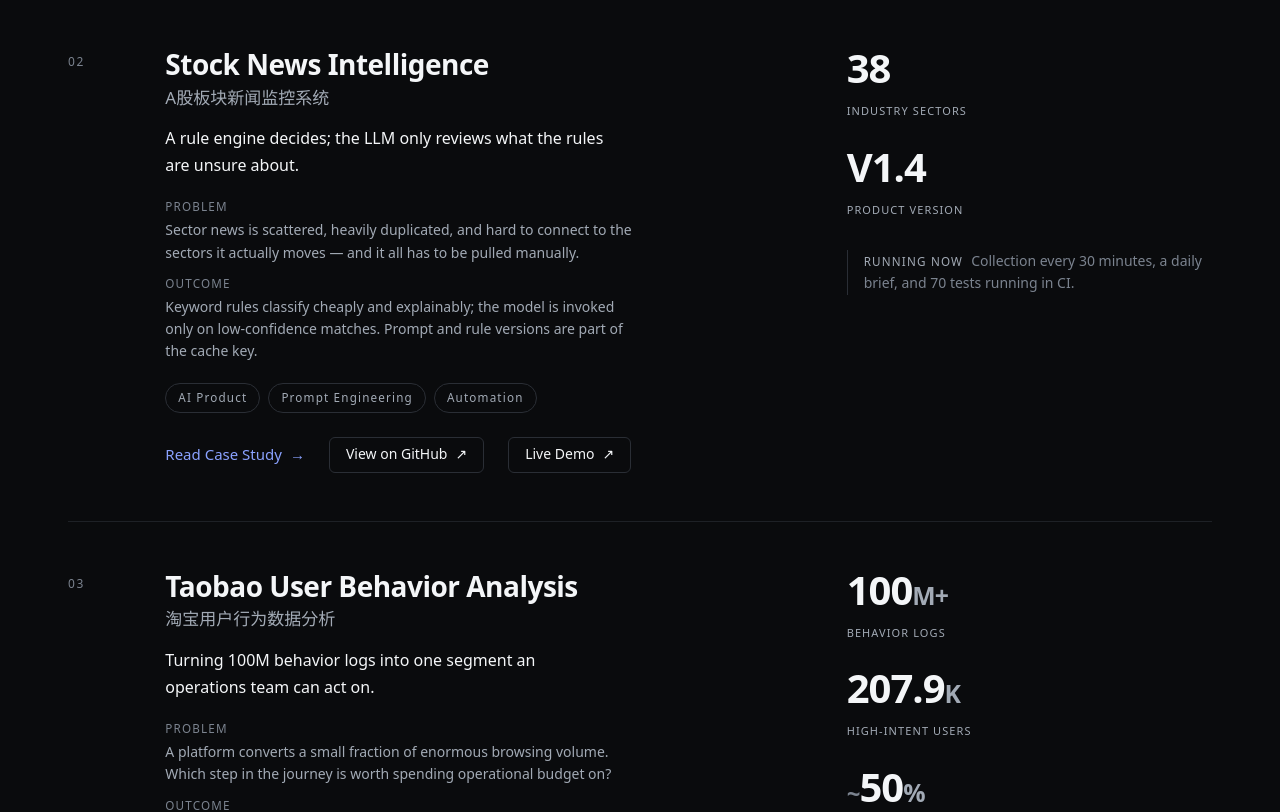
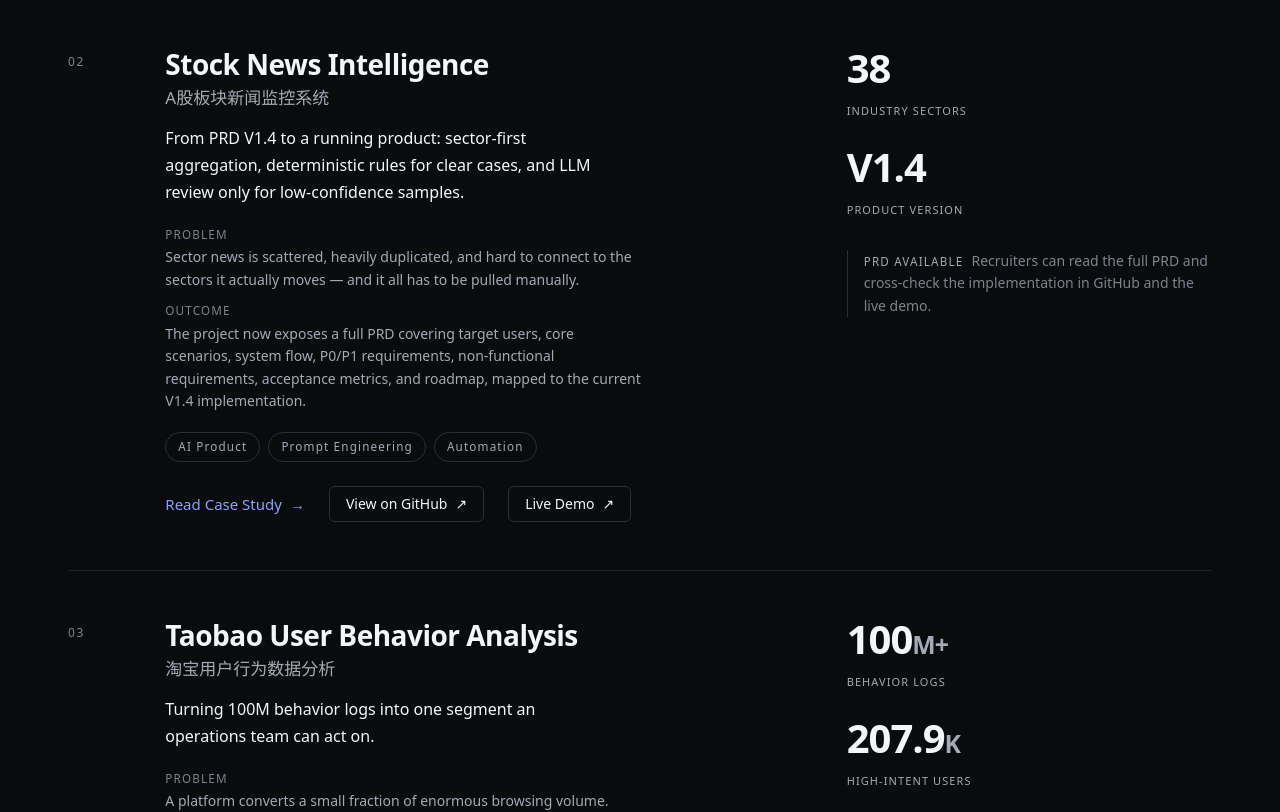
Before and after one commit to Jaco-Yijie/Jaco-Yijie.github.io, a React (Vite) app: page / in a window 1280 px wide. Shown: the part 1700-2512 px from the top of the page. Built offline with nearby package versions, Linux system fonts and the light colour scheme.

Commit message:
feat: surface PRD and Arcana MVP updates on project cards

```diff
--- a/src/components/SelectedWork.tsx
+++ b/src/components/SelectedWork.tsx
@@ -1,8 +1,9 @@
 import { Link } from 'react-router-dom'
 import { projects } from '../data/projects'
 import { isLive } from '../data/links'
+import { projectOverrides } from '../data/projectUpdates'
 import { useContent } from '../hooks'
-import { useLangHref } from '../i18n'
+import { useLang, useLangHref } from '../i18n'
 import { Metric } from './Metric'
 import { Button, Eyebrow, Tag } from './ui'
 import { StatusBadge } from './StatusBadge'
@@ -15,6 +16,7 @@ import { Reveal } from './motion'
  */
 export function SelectedWork() {
   const c = useContent()
+  const { lang } = useLang()
   const withLang = useLangHref()
 
   return (
@@ -31,6 +33,7 @@ export function SelectedWork() {
         <ul className="border-t border-line">
           {projects.map((p, i) => {
             const copy = c.projects[p.slug]
+            const override = projectOverrides[p.slug]?.[lang]
             return (
               <Reveal as="li" key={p.slug} delay={i * 60} className="group block border-b border-line">
                 <article className="relative grid grid-cols-1 gap-x-6 gap-y-8 py-7 transition-colors duration-[240ms] md:py-9 lg:grid-cols-12 lg:py-12 lg:group-hover:bg-surface-1">
@@ -66,7 +69,9 @@ export function SelectedWork() {
                       </div>
                     )}
 
-                    <p className="mt-4 max-w-[48ch] text-body text-ink">{copy.subtitle}</p>
+                    <p className="mt-4 max-w-[48ch] text-body text-ink">
+                      {override?.subtitle ?? copy.subtitle}
+                    </p>
 
                     <dl className="mt-5 max-w-[52ch] space-y-3">
                       <div>
@@ -75,7 +80,7 @@ export function SelectedWork() {
                       </div>
                       <div>
                         <dt className="text-label uppercase text-ink-3">{c.sections.outcome}</dt>
-                        <dd className="mt-1 text-body-s text-ink-2">{copy.outcome}</dd>
+                        <dd className="mt-1 text-body-s text-ink-2">{override?.outcome ?? copy.outcome}</dd>
                       </div>
                     </dl>
 
@@ -112,9 +117,9 @@ export function SelectedWork() {
 
                     <p className="mt-7 border-l border-line-strong pl-4 text-body-s text-ink-3 lg:mt-8">
                       <span className="text-label mr-2 uppercase text-ink-2">
-                        {copy.highlightLabel}
+                        {override?.highlightLabel ?? copy.highlightLabel}
                       </span>
-                      {copy.highlight}
+                      {override?.highlight ?? copy.highlight}
                     </p>
                   </div>
                 </article>
```
